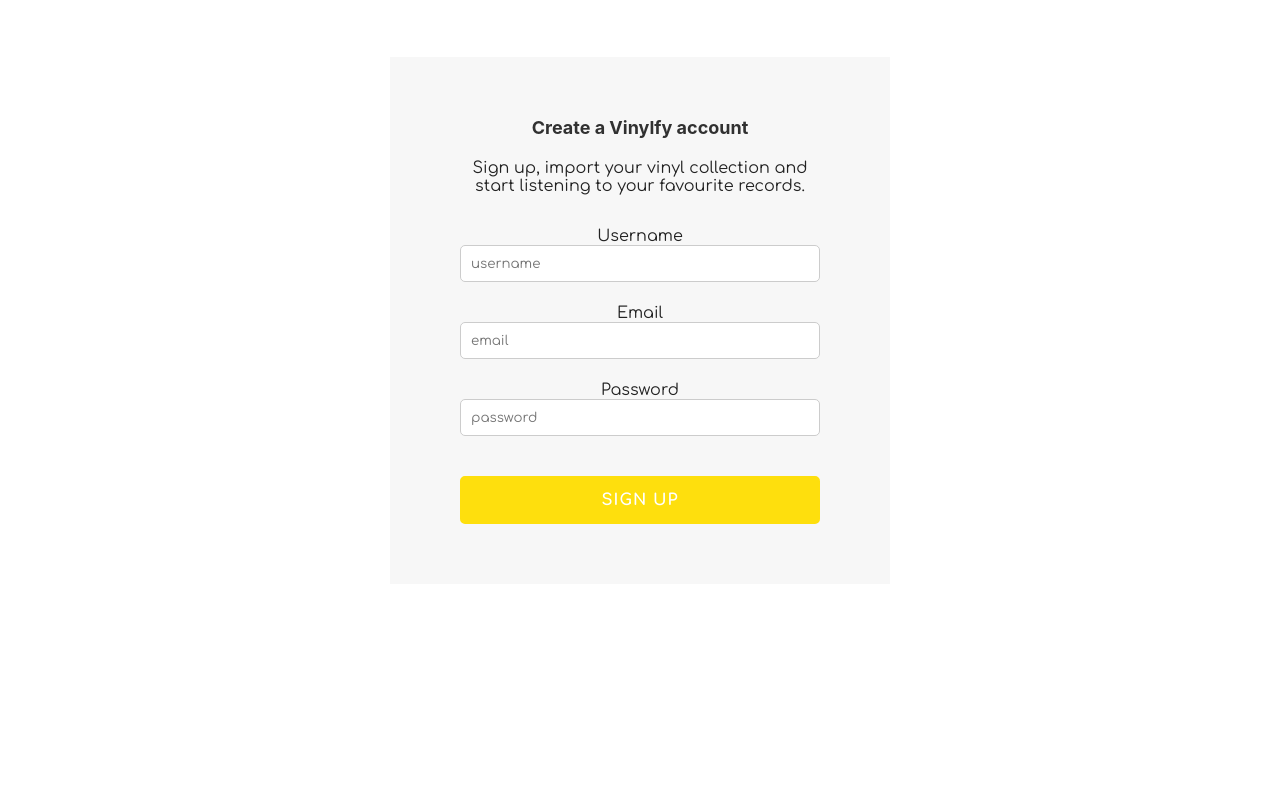
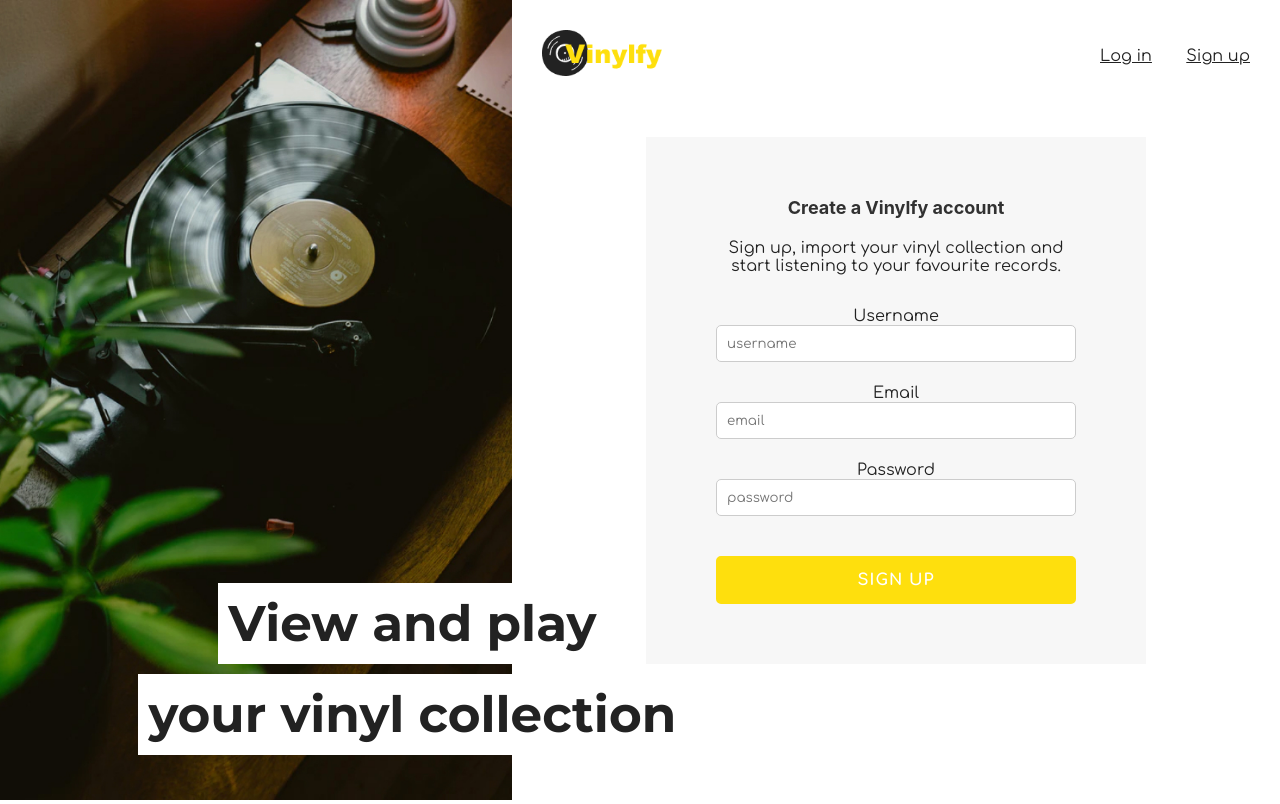
Before and after one commit to tpprotterdam/da_real_vinalyzer, a React (Create React App) app: page /auth/signup in a window 1280 px wide. Built offline with nearby package versions, Linux system fonts and the light colour scheme.

Commit message:
added links to navbar

```diff
--- a/src/App.js
+++ b/src/App.js
@@ -17,7 +17,7 @@
           <Route path="/" exact component={Home} />
           <Route path="/collection" component={Collection} />
           <Route path="/auth/login" component={Login} />
-          <Route path="/auth/signup" component={Signup} />
+          <Route path="/auth/signup" component={Home} />
           <Route path="/collection/tracklist" component={Tracklist} />
 
         </Switch>
--- a/src/components/header.jsx
+++ b/src/components/header.jsx
@@ -1,17 +1,18 @@
 import React from 'react';
 import './../pages/Home.css';
 import logo from './../images/logo.png';
+import { NavLink, Link } from "react-router-dom";
 
 function Header() {
     return (
         <div className="header">
             <nav>
                 <div className="logo">
-                    <img src={logo} alt="pic" />
+                    <NavLink to="/"><img src={logo} alt="pic" /></NavLink>
                 </div>
                 <ul className="nav-links">
-                    <li>Log in</li>
-                    <li>Sign Up</li>
+                    <li><NavLink to="/auth/login">Log in</NavLink></li>
+                    <li><NavLink to="/auth/signup">Sign up</NavLink></li>
                 </ul>
             </nav>
         </div>
--- a/src/pages/Login.jsx
+++ b/src/pages/Login.jsx
@@ -2,9 +2,7 @@
 import './Home.css';
 import SideHero from '../components/sideHero.jsx';
 import Header from '../components/header.jsx';
-import DefaultLayout from "../layout/Default";
-import Form from "../layout/Form";
-import {signup} from "../utils/auth";
+//import {login} from "../utils/auth";
 
 export default class Login extends Component {
     render() {
```
